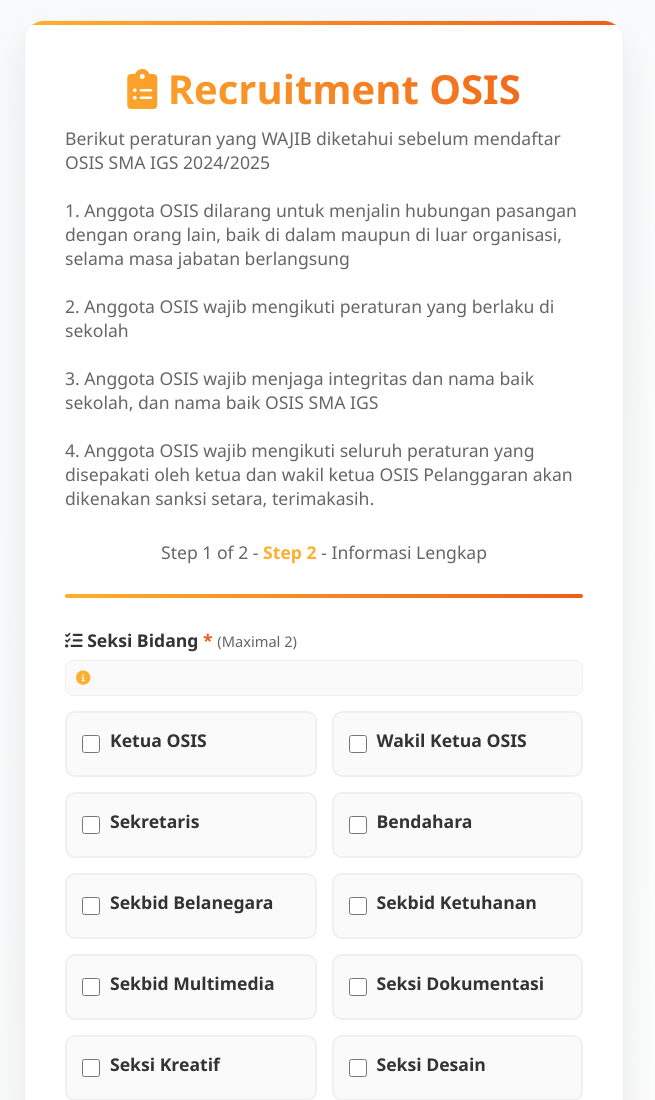
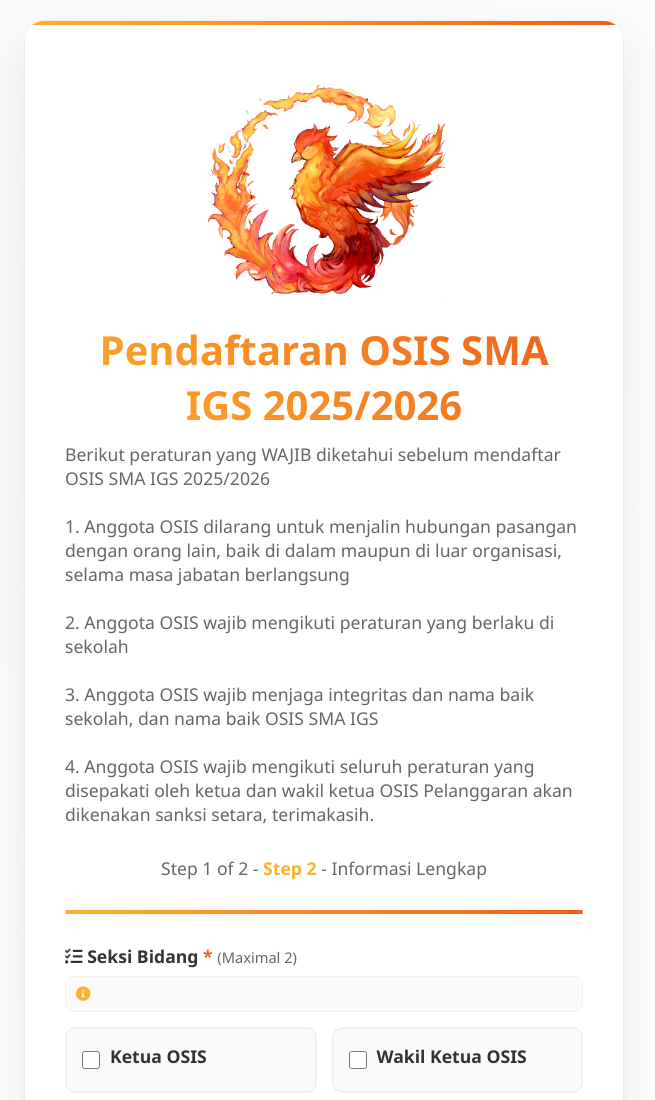
Before and after one commit to OSISSMAIGS/Recruitment, a Flask app: template templates/form_step2.html in a window 1280 px wide. Shown: the top 1100 px of the page, without its empty margins (316-971 px from the left). Run offline with Flask 3, Linux system fonts and the light colour scheme; the template is opened without the code that fills it, so the values that code supplies are empty.

Commit message:
fixing contents and logo

```diff
--- a/static/css/style.css
+++ b/static/css/style.css
@@ -83,6 +83,12 @@
     font-weight: 600;
     color: #333;
     font-size: 1.1em;
+}
+
+label a {
+    word-wrap: break-word;
+    word-break: break-word;
+    overflow-wrap: break-word;
 }
 
 .required {
@@ -381,6 +387,12 @@
     color: #feaf2d;
 }
 
+.logo-valiance{
+    --size: 20vw;
+    width: var(--size);
+    height: var(--size);
+}
+
 @media (max-width: 600px) {
     .container {
         padding: 20px;
--- a/templates/base.html
+++ b/templates/base.html
@@ -3,9 +3,10 @@
 <head>
     <meta charset="UTF-8">
     <meta name="viewport" content="width=device-width, initial-scale=1.0">
-    <title>{% block title %}Recruitment OSIS{% endblock %}</title>
+    <title>{% block title %}Recruitment | OSIS SMA IGS{% endblock %}</title>
     <link href="https://cdnjs.cloudflare.com/ajax/libs/font-awesome/6.0.0/css/all.min.css" rel="stylesheet">
     <link rel="stylesheet" href="{{ url_for('static', filename='/css/style.css') }}">
+    <link rel="shortcut icon" href="{{ url_for('static', filename='/img/valiancelogo.png') }}" type="image/x-icon">
 </head>
 <body>
     <div class="container">
--- a/templates/form_step2.html
+++ b/templates/form_step2.html
@@ -1,11 +1,12 @@
 {% extends "base.html" %}
 
-{% block title %}Recruitment OSIS - Step 2{% endblock %}
+{% block title %}Recruitment | OSIS SMA IGS{% endblock %}
 
 {% block content %}
 <div class="header">
-    <h1><i class="fas fa-clipboard-list"></i> Recruitment OSIS</h1>
-    <p style="text-align: start;">Berikut peraturan yang WAJIB diketahui sebelum mendaftar OSIS SMA IGS 2024/2025
+    <img src="{{ url_for('static', filename='/img/valiancelogo.png') }}" alt="." class="logo-valiance">
+    <h1>Pendaftaran OSIS SMA IGS 2025/2026</h1>
+    <p style="text-align: start;">Berikut peraturan yang WAJIB diketahui sebelum mendaftar OSIS SMA IGS 2025/2026
         <br>
         <br>
         1. Anggota OSIS dilarang untuk menjalin hubungan pasangan dengan orang lain, baik di dalam maupun di luar organisasi, selama masa jabatan berlangsung
```
Also changed, not shown: progress_data/90af922d-cf3f-4f42-878b-a50cf8e652fe.json (added, +10 -0 lines), templates/form_step1.html (+4 -3 lines), static/img/valiancelogo.png (added).
